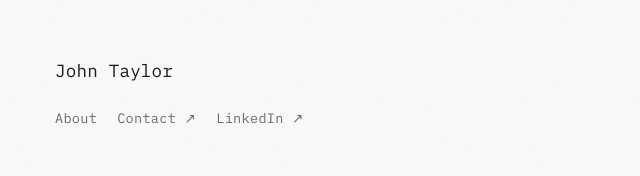
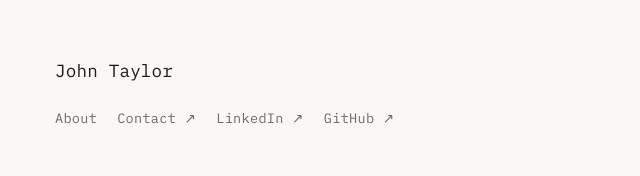
Before and after one commit to dragongaard/my-site, a plain HTML site: page index.html in a window 1280 px wide. Shown: the top 176 px of the page, 319-959 px from the left. Drawn offline with Linux system fonts and the light colour scheme.

Commit message:
Add GitHub profile link to site navigation

```diff
--- a/index.html
+++ b/index.html
@@ -159,6 +159,7 @@
       <a href="#about">About</a>
       <a href="mailto:johnroberttay@gmail.com">Contact ↗</a>
       <a href="https://www.linkedin.com/in/john-t-910505128/" target="_blank" rel="noopener">LinkedIn ↗</a>
+      <a href="https://github.com/dragongaard" target="_blank" rel="noopener">GitHub ↗</a>
     </nav>
   </header>
 
```
